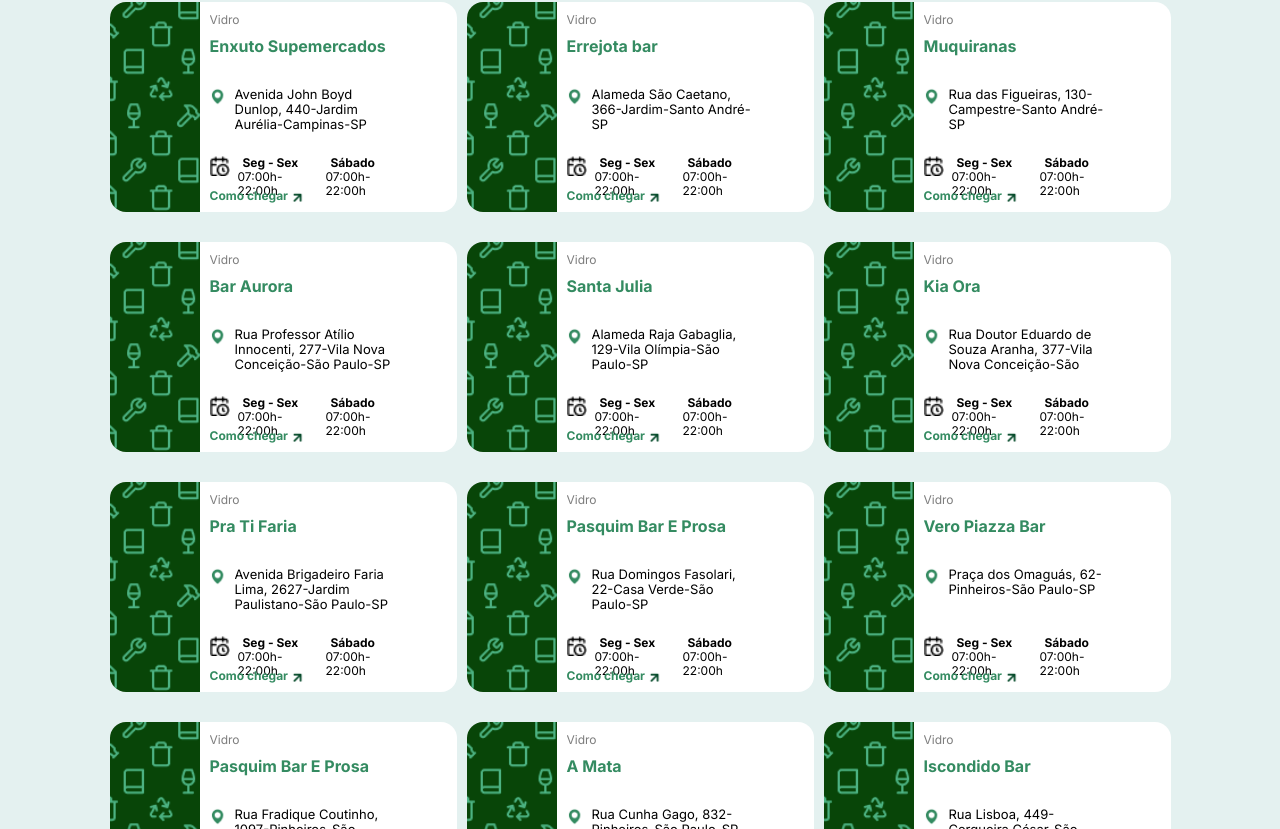
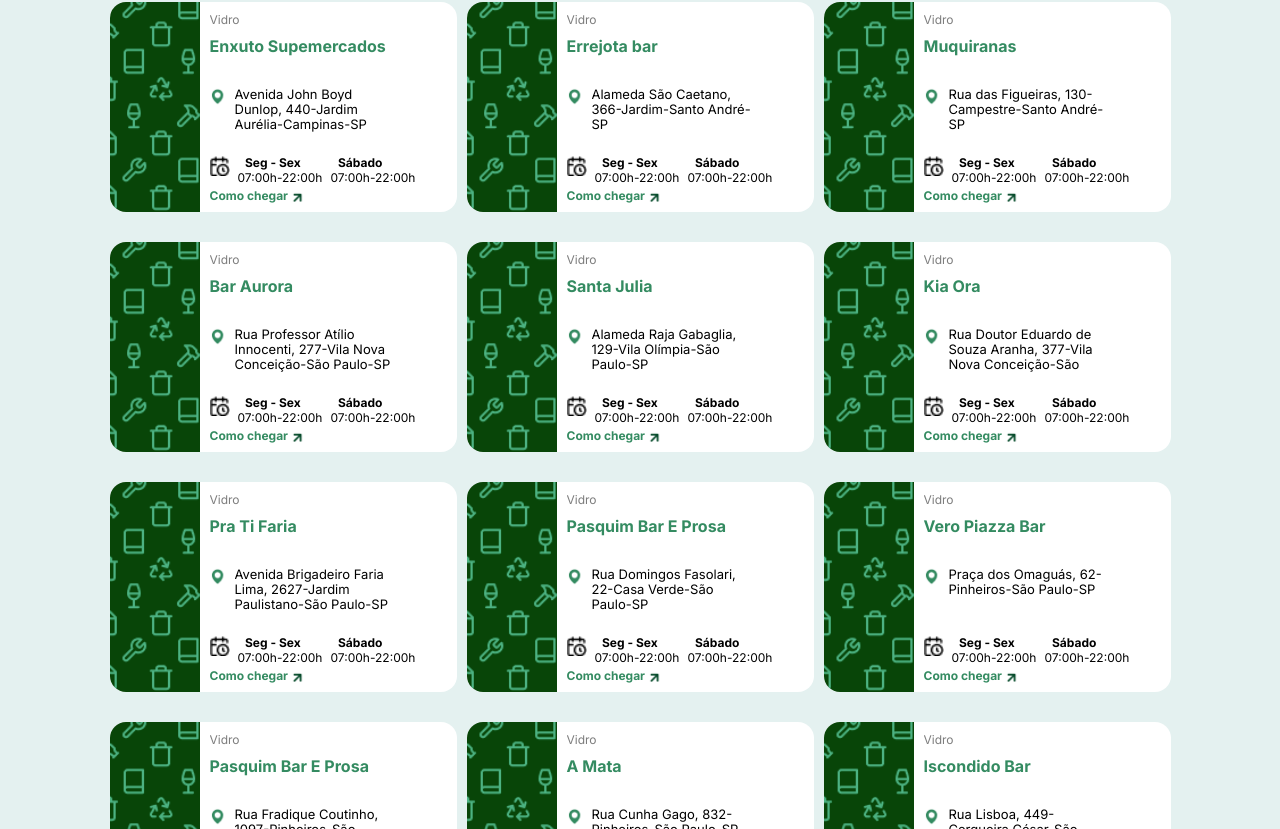
Before and after one commit to Connect-Eco/connecteco, a Next.js app: page / in a window 1280 px wide. Shown: the part 751-1580 px from the top of the page. Built offline with nearby package versions, Linux system fonts and the light colour scheme.

Commit message:
config card__schedules max-width em cardsList.css

```diff
--- a/src/components/cards/cardsList.css
+++ b/src/components/cards/cardsList.css
@@ -150,7 +150,7 @@
 
 .card__schedules {
   display: flex;
-  width: 190px;
+  width: 207px;
   height: 30px;
   margin-top: 6px;
   gap: 5px;
@@ -179,7 +179,7 @@
 }
 
 .card__office-hour {
-  width: 80px;
+  width: 85px;
   height: 24px;
   font-size: 12px;
 }
@@ -268,7 +268,7 @@ color: #ffffff;
   }
 
   .card__schedules {
-    min-width: 200px;
+    max-width: 207px;
     gap: 8px;
   }
 }
```
